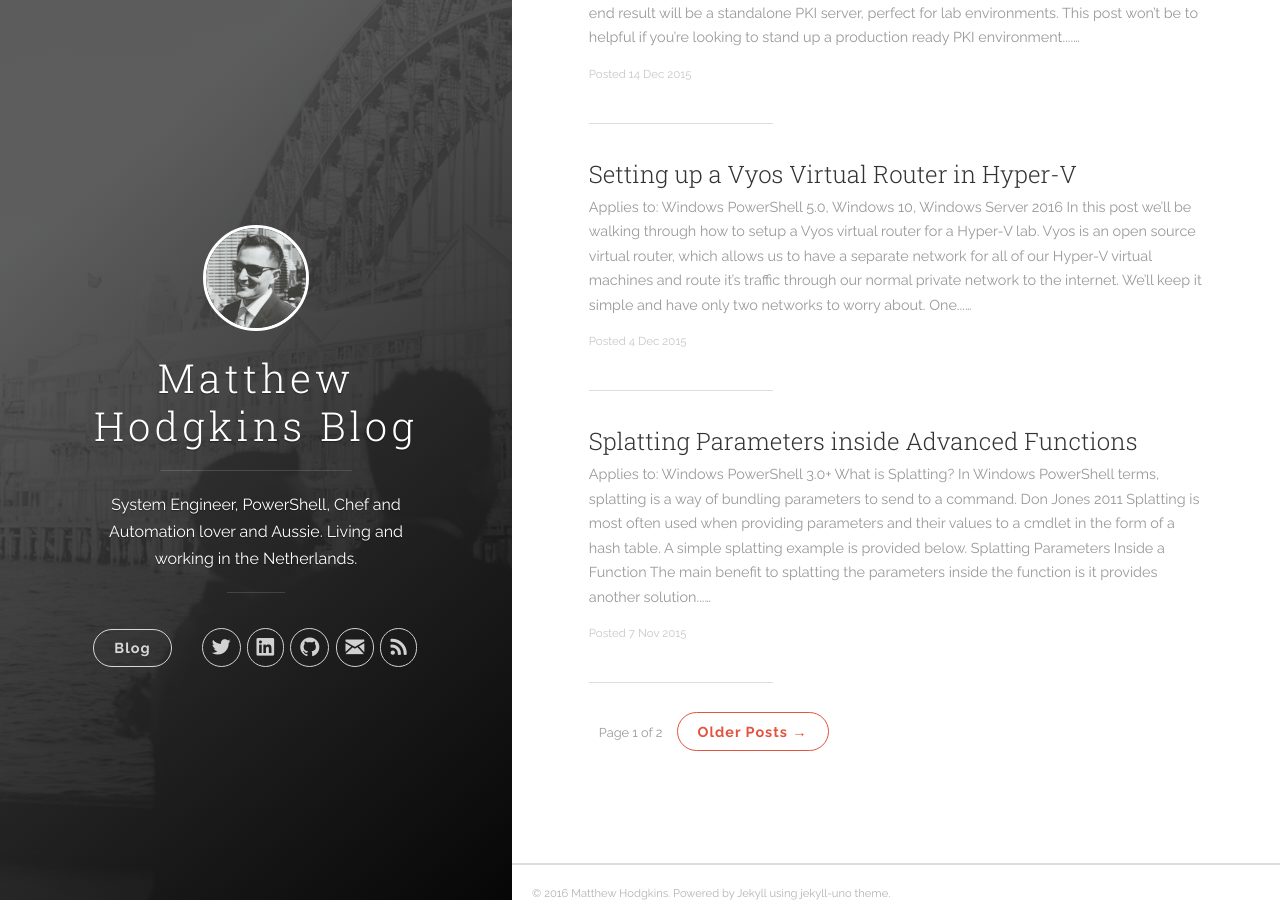
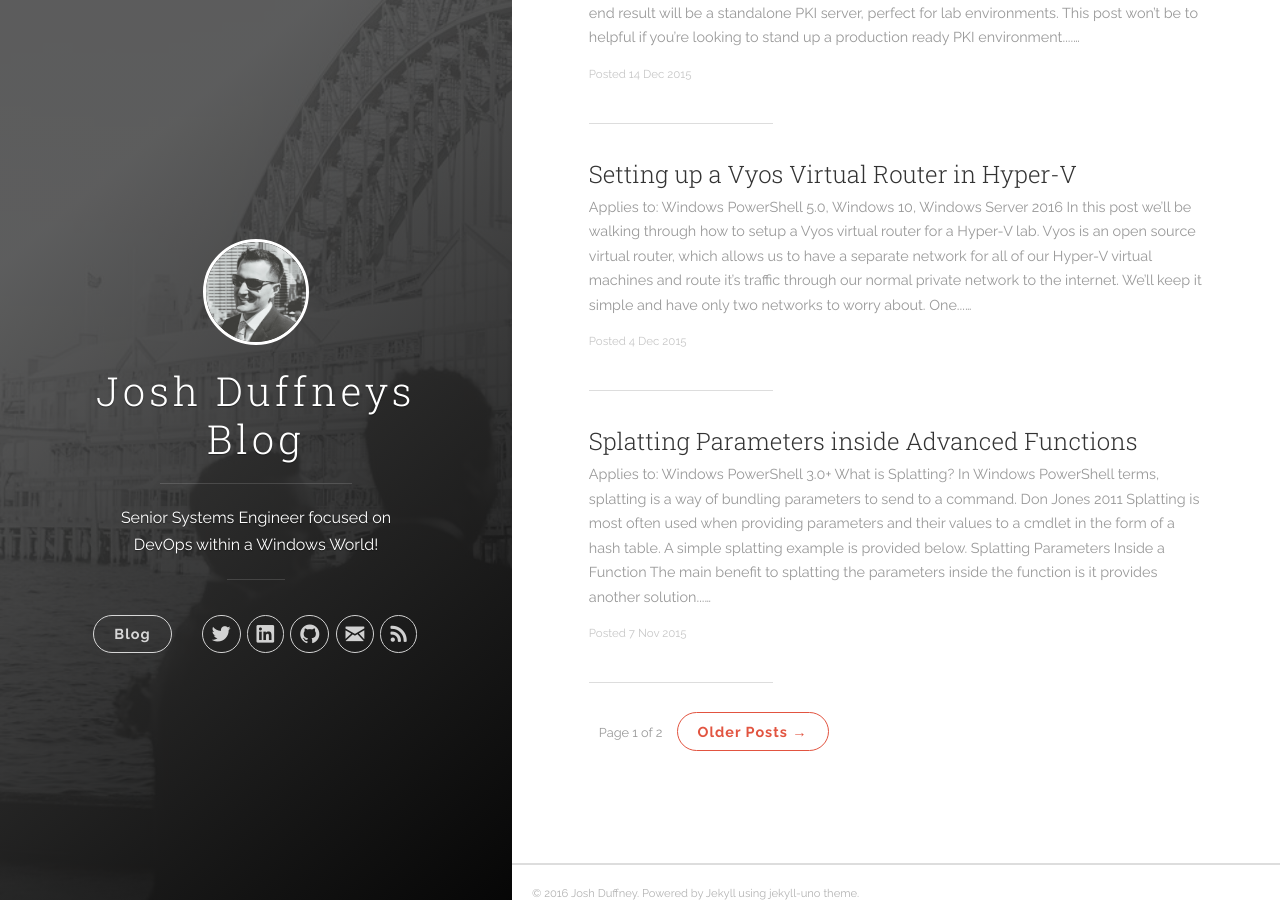
Before and after one commit to AzureDevOps3/duffney.github.io, a Jekyll site: the page built from index.html, in a window 1280 px wide and 900 px high, scrolled down 2198 px. Built offline with Jekyll 4.4.1, drawn with Linux system fonts in a browser that asks for light colours; nearby versions of some CDN libraries; the list of posts is cut into pages by our own code.

```diff
--- a/_config.yml
+++ b/_config.yml
@@ -1,16 +1,16 @@
 # Site settings
-title: Matthew Hodgkins Blog
-description: 'System Engineer, PowerShell, Chef and Automation lover and Aussie. Living and working in the Netherlands.'
+title: Josh Duffneys Blog
+description: 'Senior Systems Engineer focused on DevOps within a Windows World!'
 url: "http://duffney.github.io"
 baseurl: /
-google_analytics: 'UA-72498951-1'
+google_analytics: 'UA-41356215-2'
 
 author:
-  name: 'Matthew Hodgkins'
-  email: matthodge@gmail.com
-  twitter_username: matthodge
-  github_username:  matthodge
-  linkedin_username:  matthewhodgkins
+  name: 'Josh Duffney'
+  email: duffney@outlook.com
+  twitter_username: joshduffney
+  github_username:  duffney
+  linkedin_username:  joshduffney
 
 # Build settings
 destination: _site
```
